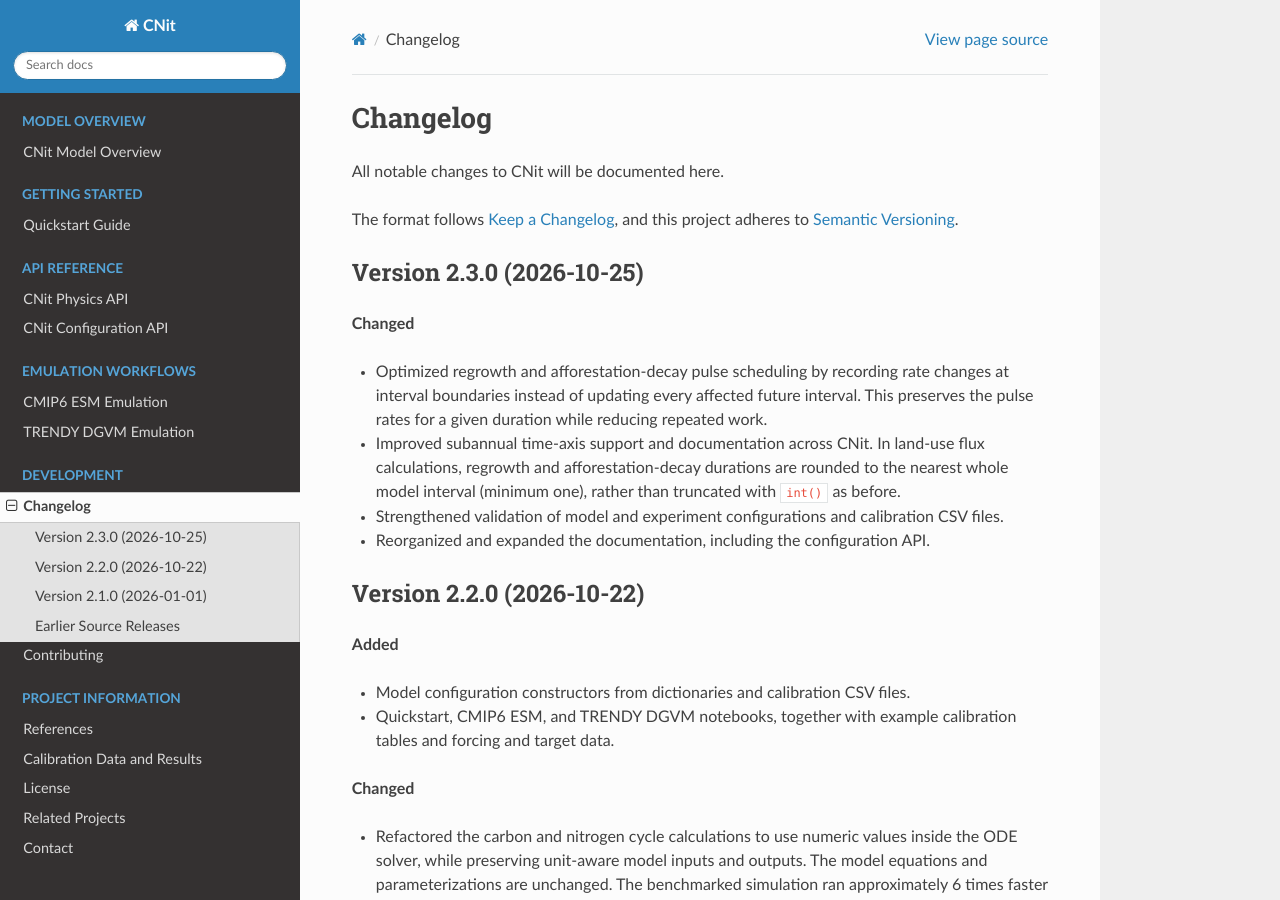
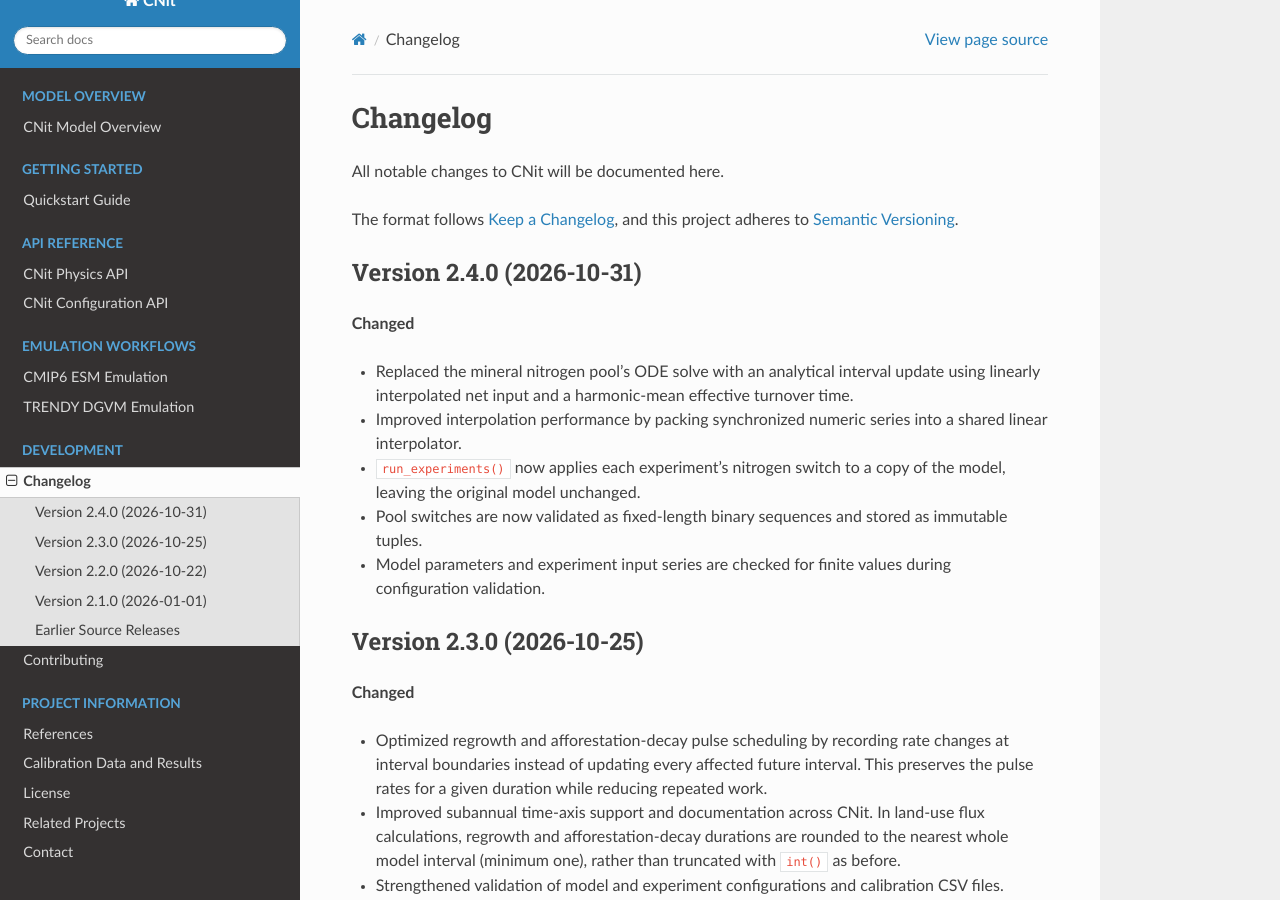
Before and after one commit to gangtang-au/cnit, a Sphinx documentation site: the page built from docs/development/changelog.rst, in a window 1280 px wide and 900 px high. Built offline with Sphinx 7.4.7 and the Read the Docs theme 3.1.0, drawn with Linux system fonts in a browser that asks for light colours; pages that are not in the unit, such as notebooks, are missing from menus.

Commit message:
changelog

```diff
--- a/docs/development/changelog.rst
+++ b/docs/development/changelog.rst
@@ -5,6 +5,22 @@ All notable changes to CNit will be documented here.
 
 The format follows `Keep a Changelog <https://keepachangelog.com/en/1.0.0/>`_,
 and this project adheres to `Semantic Versioning <https://semver.org/spec/v2.0.0.html>`_.
+
+Version 2.4.0 (2026-10-31)
+--------------------------
+
+**Changed**
+
+* Replaced the mineral nitrogen pool's ODE solve with an analytical interval update
+  using linearly interpolated net input and a harmonic-mean effective turnover time.
+* Improved interpolation performance by packing synchronized numeric series into a
+  shared linear interpolator.
+* ``run_experiments()`` now applies each experiment's nitrogen switch to a copy of the
+  model, leaving the original model unchanged.
+* Pool switches are now validated as fixed-length binary sequences and stored as
+  immutable tuples.
+* Model parameters and experiment input series are checked for finite values during
+  configuration validation.
 
 Version 2.3.0 (2026-10-25)
 --------------------------
```
